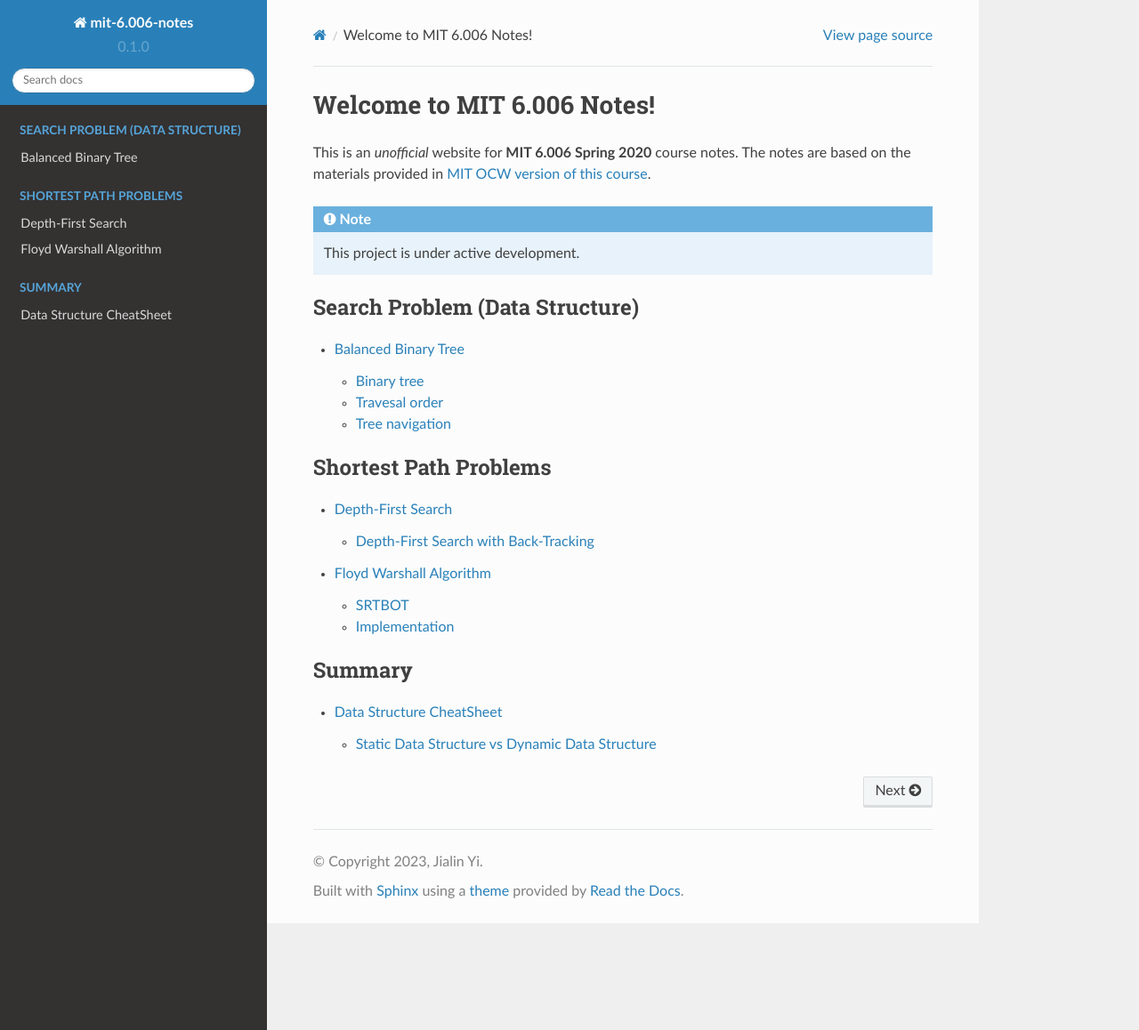
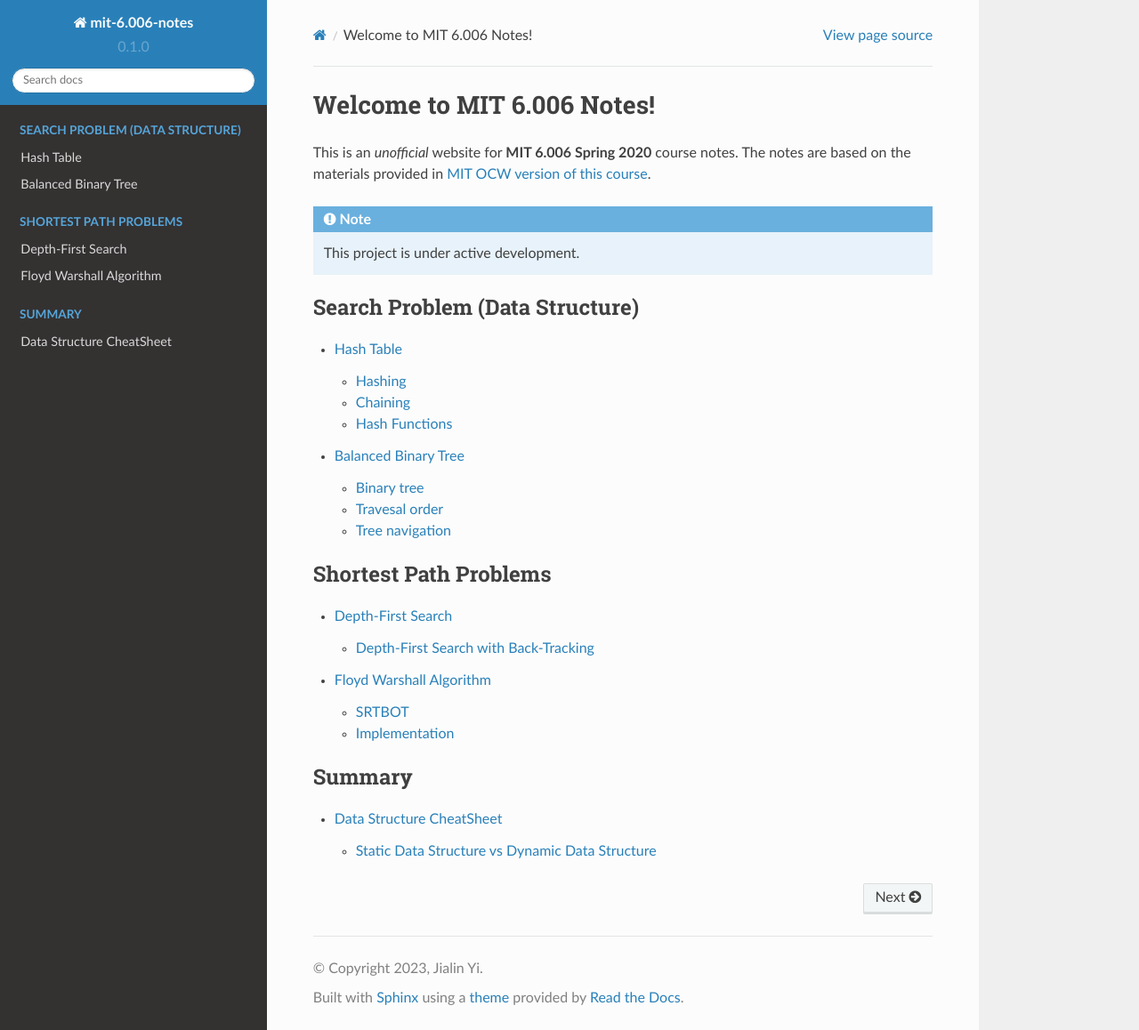
Before and after one commit to jialinyi94/mit-6.006-notes, a Sphinx documentation site: the page built from docs/source/index.rst, in a window 1280 px wide and 1158 px high. Shown: the whole window at 89% size. Built offline with Sphinx 7.4.7 and the Read the Docs theme 2.0.0, drawn with Linux system fonts in a browser that asks for light colours.

Commit message:
move bst and add hash table

```diff
--- a/docs/source/index.rst
+++ b/docs/source/index.rst
@@ -15,7 +15,8 @@ The notes are based on the materials provided in `MIT OCW version of this course
    :caption: Search Problem (Data Structure)
    :maxdepth: 2
 
-   sort/balanced_binary_tree.rst
+   search/hash_table.rst
+   search/balanced_binary_tree.rst
 
 .. toctree::
    :caption: Shortest Path Problems
--- /dev/null
+++ b/docs/source/search/hash_table.rst
@@ -0,0 +1,15 @@
+==========
+Hash Table
+==========
+
+.. contents:: Table of Contents
+
+
+Hashing
+=======
+
+Chaining
+========
+
+Hash Functions
+==============
```
Also changed, not shown: docs/source/search/balanced_binary_tree.rst (renamed from docs/source/sort/balanced_binary_tree.rst).
